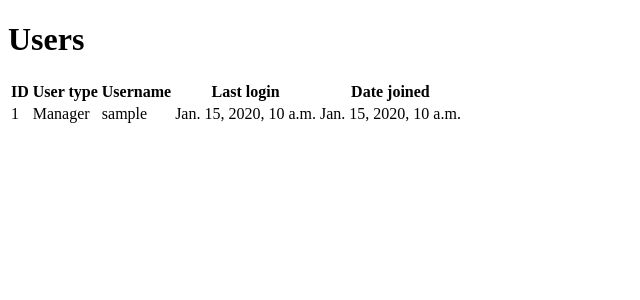
After one commit to Inigo1405/mermelada_django, a Django app: page /users/ in a window 1280 px wide. The commit adds this page. Shown: the top 300 px of the page, without its empty margins (0-640 px from the left). Run offline with Django 5.2, Linux system fonts and the light colour scheme; tables that the repository leaves empty hold one stand-in row (values such as "Sample post").

Commit message:
Show users

```diff
--- a/lotes/templates/index.html
+++ b/lotes/templates/index.html
@@ -20,7 +20,7 @@
                     <a href="{% url 'logout' %}">Log out</a>
                 {% else %}
                     <a href="{% url 'customer_dashboard' %}">Customer Dashboard</a>
-                    <a href="{% url 'user' %}">Profile</a>
+                    <a href="{% url 'profile' %}">Profile</a>
                     <a href="{% url 'logout' %}">Log out</a>
                 {% endif %}
             {% else %}
--- a/lotes/templates/manager_dashboard.html
+++ b/lotes/templates/manager_dashboard.html
@@ -12,6 +12,7 @@
         <h1>Manager Dashboard</h1>
         <nav>
             <a href="{% url 'production_update' %}">Update Production Line</a>
+            <a href="{% url 'users' %}">Users</a>
             <a href="{% url 'flavor_crud' %}">Manage Flavors</a>
             <a href="{% url 'manage_products' %}">Manage Products</a>
             <a href="{% url 'lots' %}">Manage Lots</a>
--- /dev/null
+++ b/lotes/templates/users.html
@@ -0,0 +1,42 @@
+<!DOCTYPE html>
+<html lang="en">
+<head>
+     <meta charset="UTF-8">
+     <meta name="viewport" content="width=device-width, initial-scale=1.0">
+     <title>Document</title>
+</head>
+<body>
+     <h1>Users</h1>
+     <table>
+          <thead>
+              <tr>
+                  <th>ID</th>
+                  <th>User type</th>
+                  <th>Username</th>
+                  <th>Last login</th>
+                  <th>Date joined</th>
+              </tr>
+          </thead>
+
+          <tbody>
+               {% for user in users %}
+                    <tr>
+                         <td>{{ user.id }}</td>
+                         <td>
+                              {% if user.is_manager %}
+                                   Manager
+                              {% elif user.user.is_superuser %}
+                                   Staff
+                              {% else %}
+                                   Client
+                              {% endif %}
+                         </td>
+                         <td>{{ user.user.username }}</td>
+                         <td>{{ user.user.last_login }}</td>
+                         <td>{{ user.user.date_joined }}</td>
+                    </tr>
+               {% endfor %}
+          </tbody>
+     </table>
+</body>
+</html>
--- a/lotes/urls.py
+++ b/lotes/urls.py
@@ -19,7 +19,8 @@ urlpatterns = [
     path('customer_dashboard/', views.customer_dashboard, name='customer_dashboard'),
     path('signup/', views.signup, name='signup'),
     path('create/', views.tu_vista, name='xd'),
-    path('user/', views.user, name='user'),
+    path('profile/', views.profile, name='profile'),
     path('changeUser', views.edit_user, name='change_user'),
     path('<int:id>/password/', views.change_password, name='change_password'),
+    path('users/', views.users, name='users'),
 ]
--- a/lotes/views.py
+++ b/lotes/views.py
@@ -1,5 +1,5 @@
 from django.shortcuts import render, redirect, get_object_or_404
-from .models import ProductionLine, Flavor, Product, Lot, RawMaterial, Distribution
+from .models import ProductionLine, Flavor, Product, Lot, RawMaterial, Distribution, Profile
 from .forms import FlavorForm, ProductionLineUpdateForm, ProductForm, SignUpForm, LotForm, EditProfileForm
 from django.contrib.auth import authenticate, login, logout, update_session_auth_hash
 from django.contrib.auth.decorators import login_required
@@ -11,9 +11,11 @@ from django.contrib.auth.models import User
 def home(request):
     return render(request, 'index.html', {})
 
+
 def production(request):
     lines = ProductionLine.objects.all()
     return render(request, 'production.html', {'lines': lines})
+
 
 @login_required
 def production_update(request):
@@ -27,6 +29,7 @@ def production_update(request):
     else:
         lines = ProductionLine.objects.all()
         return render(request, 'production_update.html', {'lines': lines})
+
 
 @login_required
 def manage_products(request):
@@ -45,6 +48,7 @@ def manage_products(request):
         products = Product.objects.all()
         form = ProductForm()
     return render(request, 'manage_products.html', {'products': products, 'form': form})
+
 
 @login_required
 def flavor_crud(request, id=None):
@@ -66,6 +70,7 @@ def flavor_crud(request, id=None):
     form = FlavorForm(instance=get_object_or_404(Flavor, id=id) if id else None)
     return render(request, 'flavor_crud.html', {'flavors': flavors, 'form': form})
 
+
 def login_view(request):
     if request.method == 'POST':
         form = AuthenticationForm(request, data=request.POST)
@@ -86,6 +91,7 @@ def login_view(request):
     else:
         form = AuthenticationForm()
     return render(request, 'login.html', {'form': form})
+
 
 def logout_view(request):
     logout(request)
@@ -113,6 +119,7 @@ def view_production(request):
     lines = ProductionLine.objects.all()
     return render(request, 'production.html', {'lines': lines})
 
+
 @login_required
 def view_products_and_flavors(request):
     if hasattr(request.user, 'profile') and request.user.profile.is_manager:
@@ -124,12 +131,14 @@ def view_products_and_flavors(request):
 from django.contrib.auth.decorators import login_required
 from django.shortcuts import render, redirect
 
+
 @login_required
 def manager_dashboard(request):
     if hasattr(request.user, 'profile') and request.user.profile.is_manager:
         return render(request, 'manager_dashboard.html', {})
     else:
         return redirect('home')
+
 
 @login_required
 def customer_dashboard(request):
@@ -160,9 +169,9 @@ def distribution(request):
 
 
 @login_required
-def user(request):
+def profile(request):
     user = request.user.profile
-    return render(request, 'user.html', {'user': user})
+    return render(request, 'profile.html', {'user': user})
 
 
 @login_required
@@ -215,3 +224,8 @@ def change_password(request, id):
     else:
         form = PasswordChangeForm(user=request.user)
         return render(request, 'change_password.html', {'form': form})
+
+
+def users(request):
+    users = Profile.objects.all()
+    return render(request,'users.html', {'users': users})
```
Also changed, not shown: lotes/templates/profile.html (renamed from lotes/templates/user.html).
